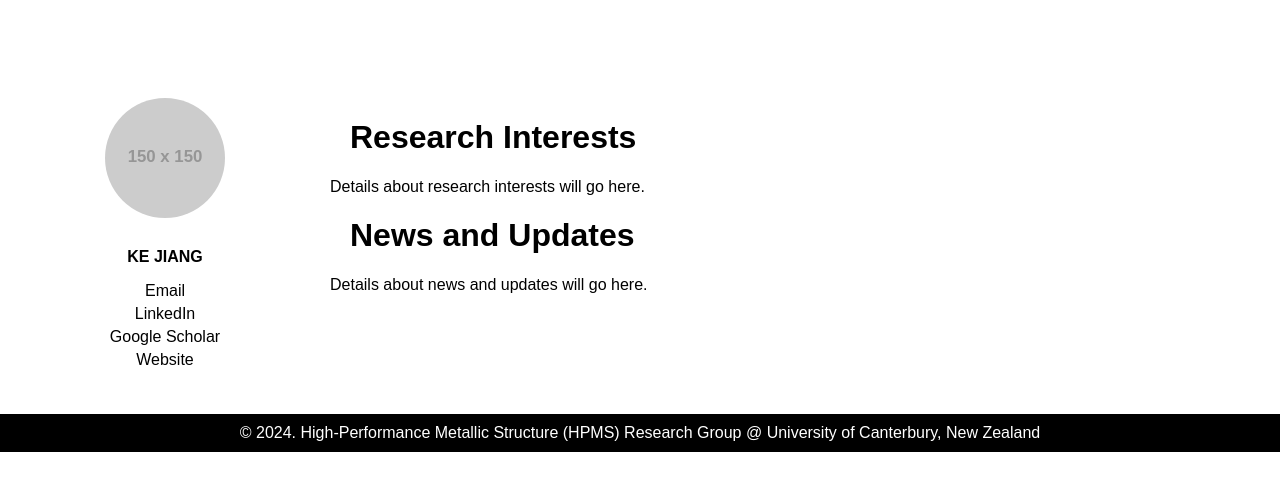
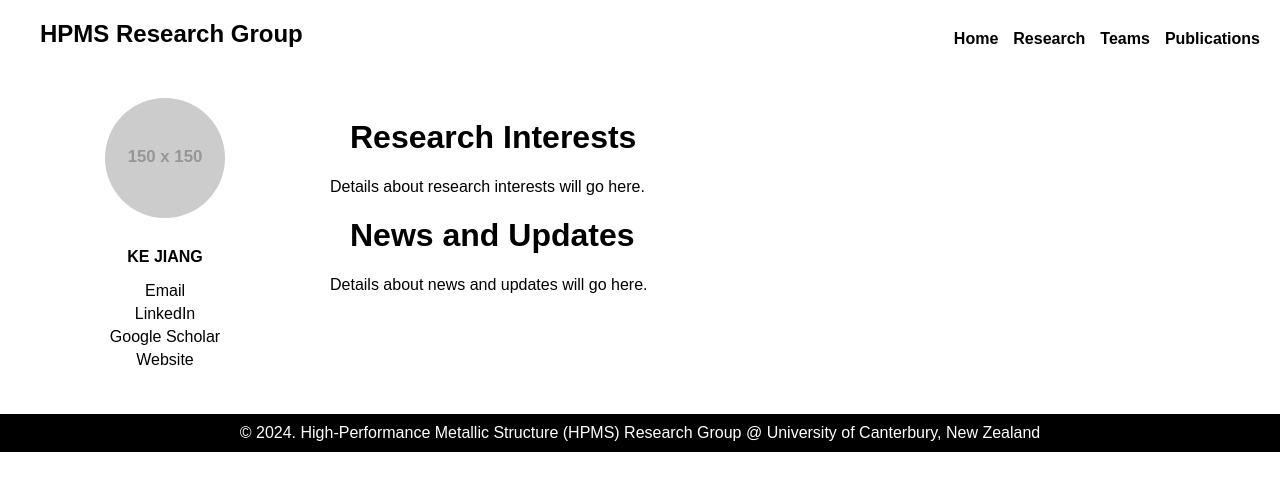
Before and after one commit to ucrick/rick, a plain HTML site: page index.html in a window 1280 px wide. Drawn offline with Linux system fonts and the light colour scheme; placeholder pictures from the web are drawn by us.

Commit message:
Update index.html

```diff
--- a/index.html
+++ b/index.html
@@ -12,7 +12,7 @@
         }
 
         header {
-            color: #fff;
+            color: #000;
             padding: 20px 20px 10px;
             display: flex;
             align-items: flex-end;
@@ -31,7 +31,7 @@
         }
 
         nav a {
-            color: #fff;
+            color: #000;
             text-decoration: none;
             font-weight: bold;
             position: relative;
@@ -45,7 +45,7 @@
             position: absolute;
             top: 100%;
             left: 0;
-            background-color: #fff;
+            background-color: #000;
             border: 1px solid #ddd;
             display: none;
             flex-direction: column;
```
